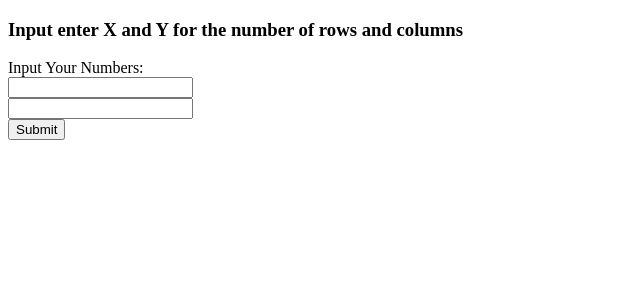
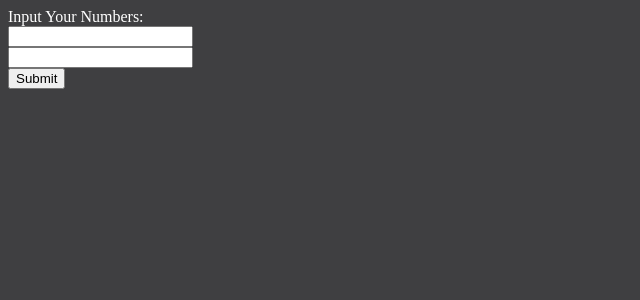
Before and after one commit to MilanDrenovac/InchooPHPAkademijaZ3, a PHP site: page / in a window 1280 px wide. Shown: the top 300 px of the page, without its empty margins (0-640 px from the left). Run offline with PHP 8.4, Linux system fonts and the light colour scheme; data that the repository does not hold is empty.

Commit message:
Decided to go with just index.php started playing around with CSS

```diff
--- a/index.html
+++ /dev/null
@@ -1,16 +0,0 @@
-<!DOCTYPE html>
-<html lang="en">
-<head>
-    <meta charset="UTF-8">
-    <title>Homework 3</title>
-</head>
-<body>
-<h3>Input enter X and Y for the number of rows and columns</h3>
-<form action="task.php" method="post">
-    Input Your Numbers:<br>
-    <input type="text" name="x" ><br>
-    <input type="text" name="y" ><br>
-    <input type="submit" value="Submit">
-</form>
-</body>
-</html>
--- a/task.php
+++ b/index.php
@@ -6,8 +6,18 @@
     <meta name="viewport" content="width=device-width, initial-scale=1.0">
     <meta http-equiv="X-UA-Compatible" content="ie=edge">
     <title>Homework 3</title>
+
 </head>
 <body>
+<div class="input">
+<form action="index.php" method="post">
+    Input Your Numbers:<br>
+    <input type="text" name="x" ><br>
+    <input type="text" name="y" ><br>
+    <input type="submit" value="Submit">
+</form>
+</div>
+<div class="output">
 <?php
 // Function to build the clockwise table that takes values X and Y for the table
 // &$a is a global array to store the numbers
@@ -76,5 +86,6 @@ echo "</table>";
 
 
 ?>
+</div>
 </body>
 </html>
--- a/style.css
+++ b/style.css
@@ -1,4 +1,14 @@
-
+body{
+    background-color:#3f3f41;
+    color:white;
+}
+.input{
+    display: inline-block;
+    vertical-align: top;
+}
+.output{
+    display: inline-block;
+}
 table, td, th {
     border: 1px solid #ddd;
     text-align: center;
```
